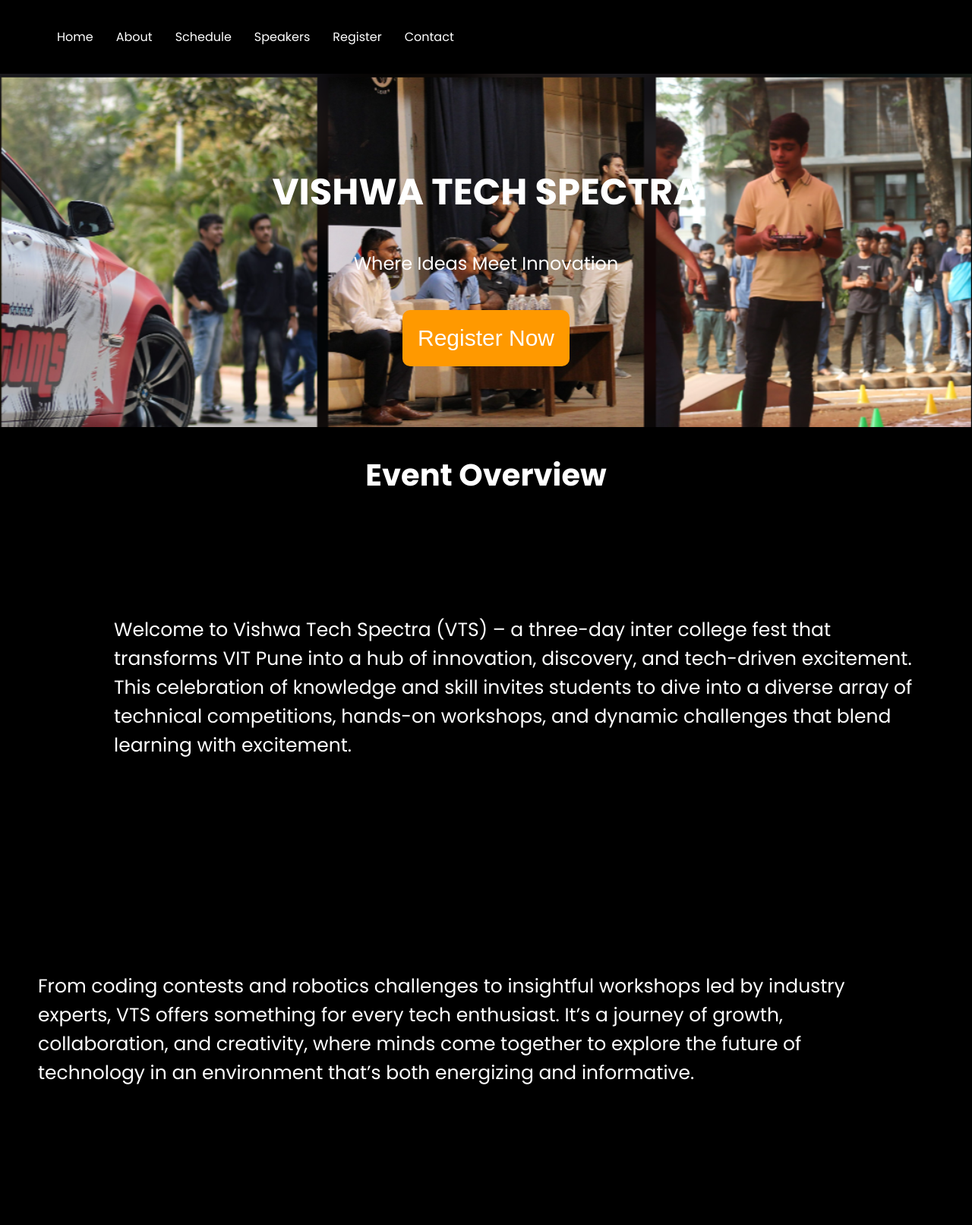
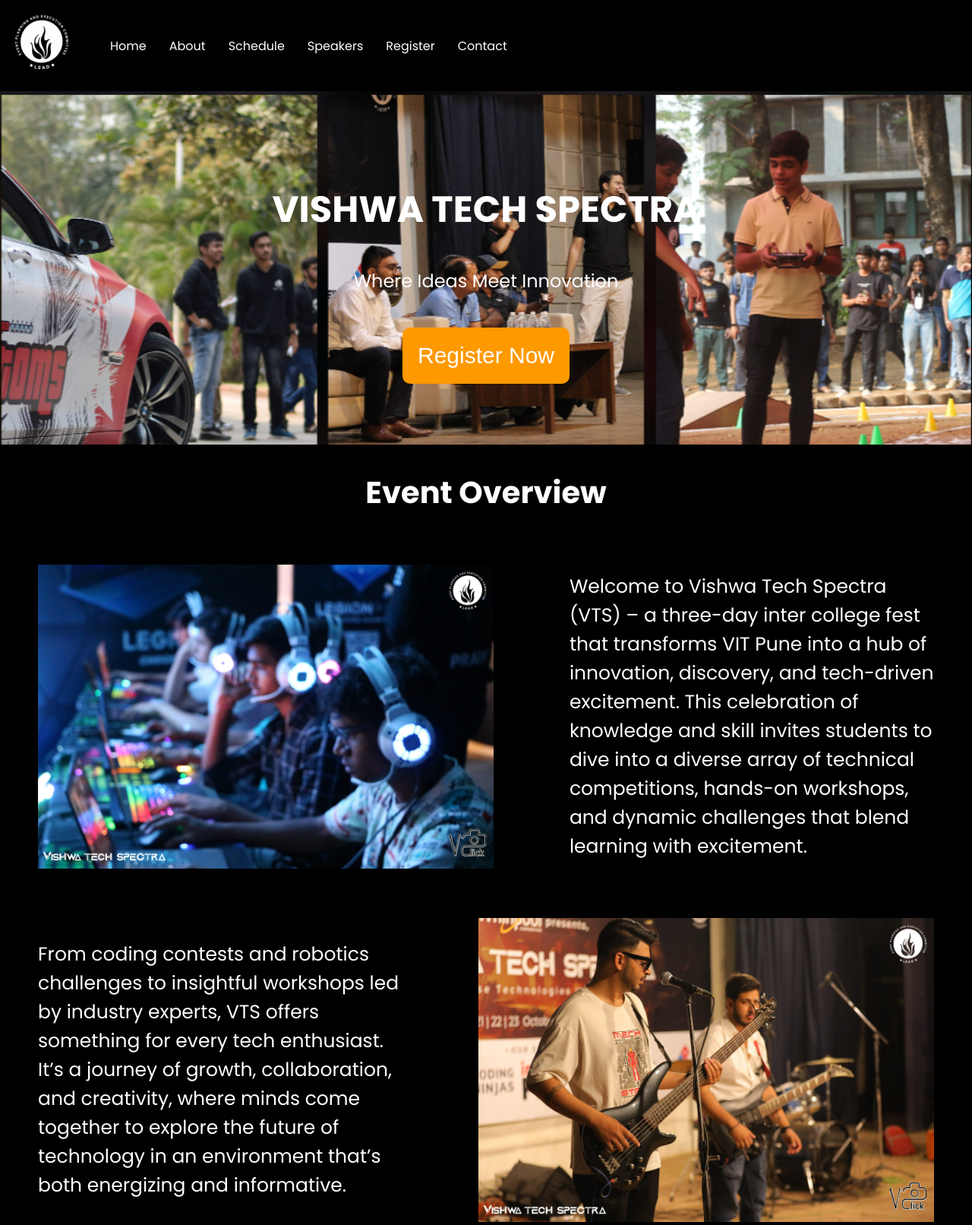
Before and after one commit to devang-p12/event-website, a plain HTML site: page index.html in a window 1280 px wide. Shown: the top 1612 px of the page at 76% size. Drawn offline with Linux system fonts and the light colour scheme; a script that the page names is missing; files whose address does not match are found by name.

Commit message:
Update index.html

```diff
--- a/index.html
+++ b/index.html
@@ -19,7 +19,7 @@
   </script>
 
   <header>
-    <div class="logo"><img src="assets/main-logo.png" alt=""></div>
+    <div class="logo"><img src="main-logo.png" alt=""></div>
     <nav>
       <ul class="nav-links">
         <li><a href="#">Home</a></li>
@@ -45,12 +45,12 @@
   <section class="overview">
     <h2>Event Overview</h2>
     <div class="event-details">
-      <img src="assets/event-one.jpg" alt="" class="event-images">
+      <img src="event-one.jpg" alt="" class="event-images">
       <p>Welcome to Vishwa Tech Spectra (VTS) – a three-day inter college fest that transforms VIT Pune into a hub of innovation, discovery, and tech-driven excitement. This celebration of knowledge and skill invites students to dive into a diverse array of technical competitions, hands-on workshops, and dynamic challenges that blend learning with excitement.</p>
     </div>
     <div class="event-details">
       <p>From coding contests and robotics challenges to insightful workshops led by industry experts, VTS offers something for every tech enthusiast. It’s a journey of growth, collaboration, and creativity, where minds come together to explore the future of technology in an environment that’s both energizing and informative.</p>
-      <img src="assets/event-two.jpg" alt="" class="event-images">
+      <img src="event-two.jpg" alt="" class="event-images">
     </div>
   </section>
 
@@ -65,7 +65,7 @@
 
   <footer>
     <div>
-      <img src="assets/botton-logo.png" alt="" class="footer-logo">
+      <img src="botton-logo.png" alt="" class="footer-logo">
       <div>
         <div class="footer-info">
           <h1>Email : vitepec@vit.edu</h1>
```
